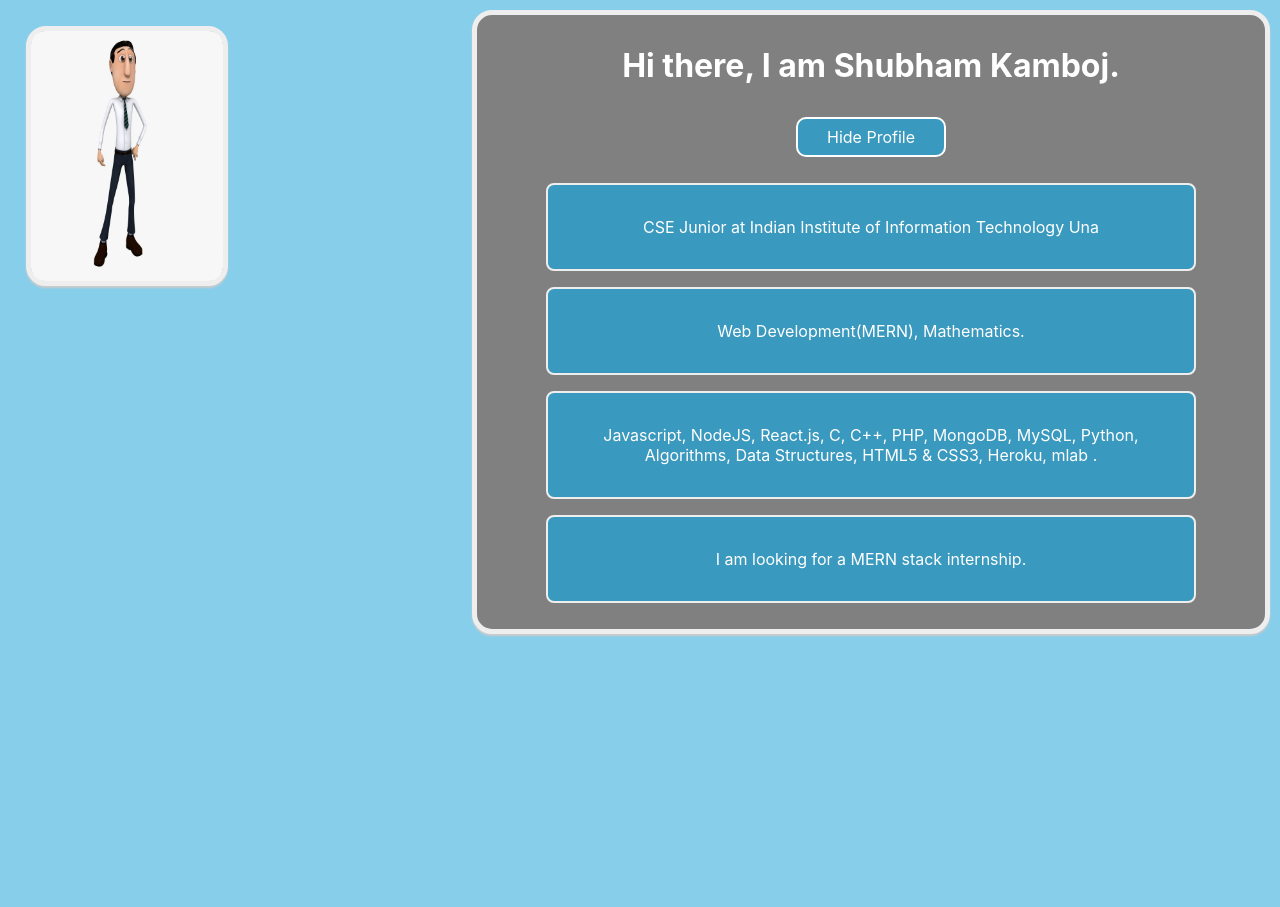
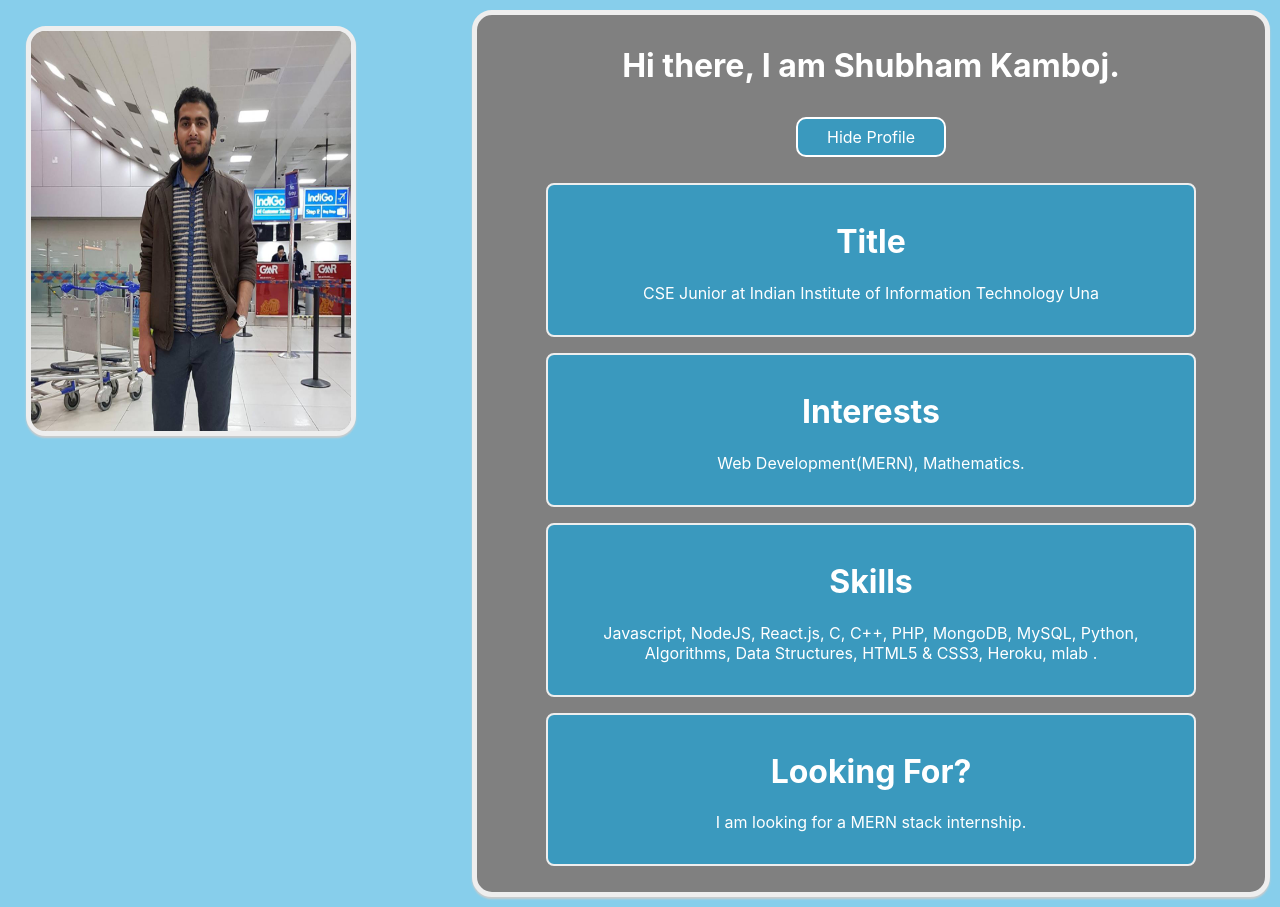
Before and after one commit to shkamboj/react_starter, a React (Create React App) app: page / in a window 1280 px wide. Both pictures are taken after a click on the button "Show Profile". Before the commit the page ends 800 px from the top, so only its background shows below. Built offline with nearby package versions, Linux system fonts and the light colour scheme.

Commit message:
basic changes done

```diff
--- a/src/App.js
+++ b/src/App.js
@@ -120,6 +120,7 @@ class App extends Component{
       <h1> Hi there, I am {this.state.peoples[0].name}.</h1>
       <button onClick= {this.togglePeopleHandler}>{buttonshow}</button>
      {peeps}
+
      {interest_row}
      {skills_row}
      {hobbies_row}
--- a/src/Hobbies/Hobbies.js
+++ b/src/Hobbies/Hobbies.js
@@ -2,6 +2,7 @@ import React from 'react';
 import './Hobbies.css';
 const hobbies = (props) => {
 	return (<div className="Hobbies">
+	<h1>Looking For?</h1>
 		<p>{props.hobbies}</p>
 	</div>
 	)
--- a/src/Interest/Interest.js
+++ b/src/Interest/Interest.js
@@ -2,6 +2,7 @@ import React from 'react';
 import './Interest.css';
 const interest = (props) => {
 	return (<div className="Interest">
+	<h1>Interests</h1>
 		<p onClick={props.click} > {props.interest}.</p>
 	</div>
 	)
--- a/src/People/People.css
+++ b/src/People/People.css
@@ -18,6 +18,8 @@ input[type=text] {
   }
 
 
+
+
 input::-moz-focus-inner {
     border: 0;
 }
--- a/src/People/People.js
+++ b/src/People/People.js
@@ -2,6 +2,7 @@ import React from 'react';
 import './People.css';
 const people = (props) => {
 	return (<div className="People">
+		<h1>Title</h1>
 		<p onClick={props.click} > {props.title}</p>
 	</div>
 	)
--- a/src/Pure_js.css
+++ b/src/Pure_js.css
@@ -10,13 +10,13 @@
 		border : 5px solid #eee;
 		border-radius : 20px;
 		box-shadow : 0 2px 2px #ccc;
-		width : 15%;
-		height:  250px;
+		width : 25%;
+		height:  400px;
 	}
 
 	img {
 		width: 100%;
-		height: 250px;
+		height: 400px;
 		border-radius : 14px;
 	}
 
--- a/src/Skills/Skills.js
+++ b/src/Skills/Skills.js
@@ -2,6 +2,7 @@ import React from 'react';
 import './Skills.css';
 const skills = (props) => {
 	return (<div className="Skills">
+	<h1>Skills</h1>
 		<p onClick={props.click} > {props.skills}.</p>
 	</div>
 	)
```
Also changed, not shown: src/image.jpg.
